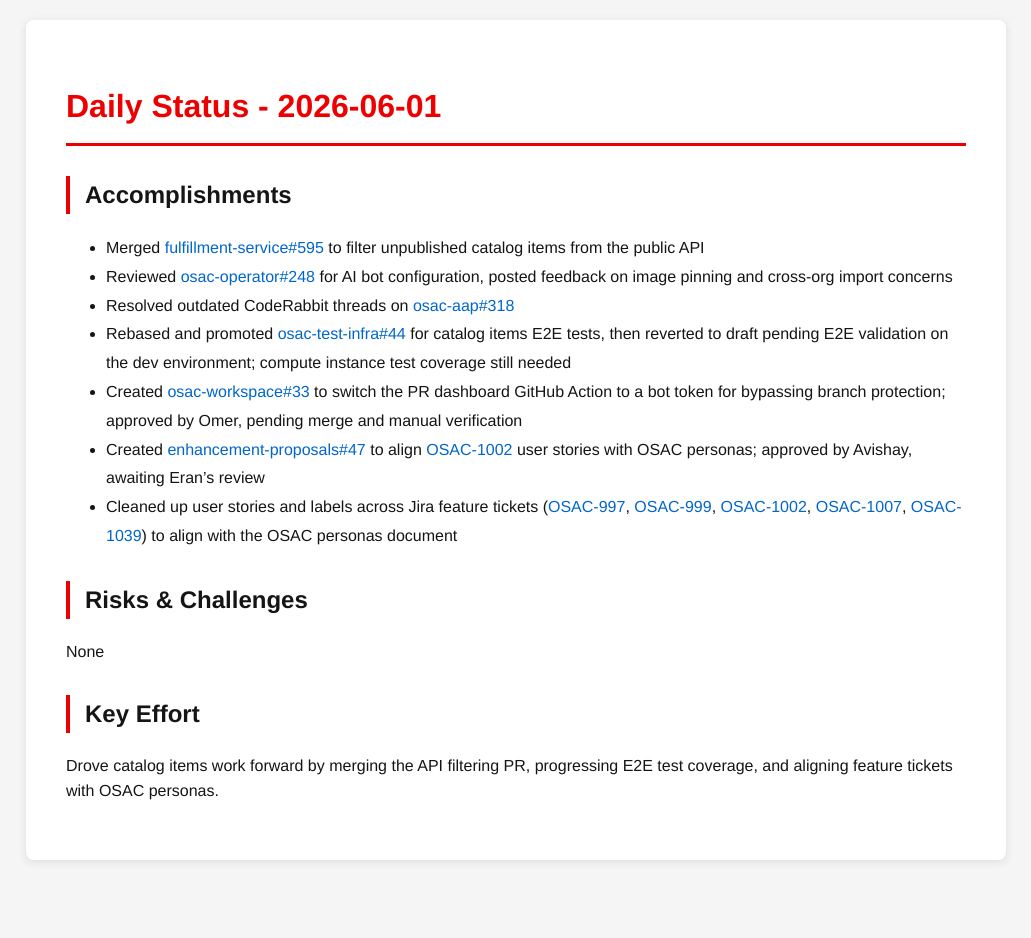
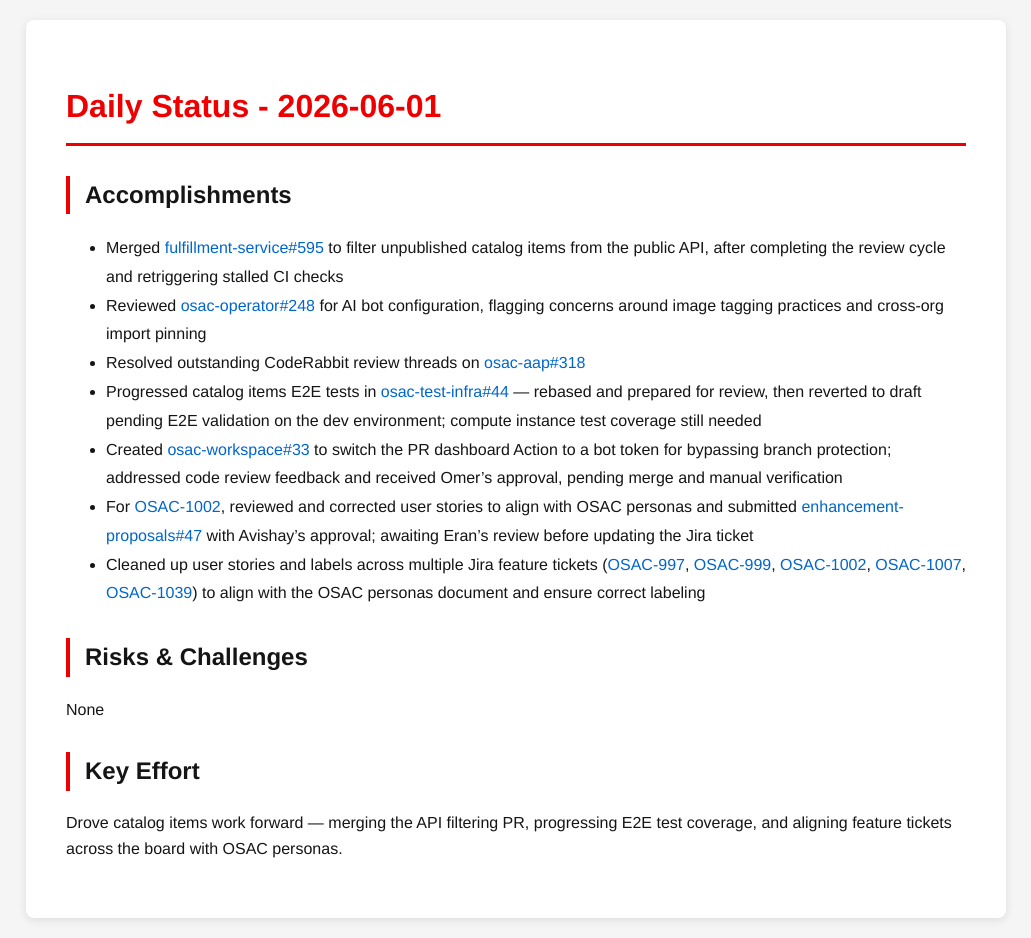
Before and after one commit to tzvatot/daily-status, a Jekyll site: the page built from 2026-06-01.md, in a window 1280 px wide. Shown: the whole page, without its empty margins (124-1155 px from the left). Built offline with Jekyll 4.4.1, drawn with Linux system fonts in a browser that asks for light colours; before the commit the page ends 900 px from its top, so only the background shows below that.

Commit message:
Daily status update - 2026-06-01

```diff
--- a/2026-06-01.md
+++ b/2026-06-01.md
@@ -7,16 +7,16 @@
 # Daily Status - 2026-06-01
 
 ## Accomplishments
-- Merged [fulfillment-service#595](https://github.com/osac-project/fulfillment-service/pull/595) to filter unpublished catalog items from the public API
-- Reviewed [osac-operator#248](https://github.com/osac-project/osac-operator/pull/248) for AI bot configuration, posted feedback on image pinning and cross-org import concerns
-- Resolved outdated CodeRabbit threads on [osac-aap#318](https://github.com/osac-project/osac-aap/pull/318)
-- Rebased and promoted [osac-test-infra#44](https://github.com/osac-project/osac-test-infra/pull/44) for catalog items E2E tests, then reverted to draft pending E2E validation on the dev environment; compute instance test coverage still needed
-- Created [osac-workspace#33](https://github.com/osac-project/osac-workspace/pull/33) to switch the PR dashboard GitHub Action to a bot token for bypassing branch protection; approved by Omer, pending merge and manual verification
-- Created [enhancement-proposals#47](https://github.com/osac-project/enhancement-proposals/pull/47) to align [OSAC-1002](https://redhat.atlassian.net/browse/OSAC-1002) user stories with OSAC personas; approved by Avishay, awaiting Eran's review
-- Cleaned up user stories and labels across Jira feature tickets ([OSAC-997](https://redhat.atlassian.net/browse/OSAC-997), [OSAC-999](https://redhat.atlassian.net/browse/OSAC-999), [OSAC-1002](https://redhat.atlassian.net/browse/OSAC-1002), [OSAC-1007](https://redhat.atlassian.net/browse/OSAC-1007), [OSAC-1039](https://redhat.atlassian.net/browse/OSAC-1039)) to align with the OSAC personas document
+- Merged [fulfillment-service#595](https://github.com/osac-project/fulfillment-service/pull/595) to filter unpublished catalog items from the public API, after completing the review cycle and retriggering stalled CI checks
+- Reviewed [osac-operator#248](https://github.com/osac-project/osac-operator/pull/248) for AI bot configuration, flagging concerns around image tagging practices and cross-org import pinning
+- Resolved outstanding CodeRabbit review threads on [osac-aap#318](https://github.com/osac-project/osac-aap/pull/318)
+- Progressed catalog items E2E tests in [osac-test-infra#44](https://github.com/osac-project/osac-test-infra/pull/44) — rebased and prepared for review, then reverted to draft pending E2E validation on the dev environment; compute instance test coverage still needed
+- Created [osac-workspace#33](https://github.com/osac-project/osac-workspace/pull/33) to switch the PR dashboard Action to a bot token for bypassing branch protection; addressed code review feedback and received Omer's approval, pending merge and manual verification
+- For [OSAC-1002](https://redhat.atlassian.net/browse/OSAC-1002), reviewed and corrected user stories to align with OSAC personas and submitted [enhancement-proposals#47](https://github.com/osac-project/enhancement-proposals/pull/47) with Avishay's approval; awaiting Eran's review before updating the Jira ticket
+- Cleaned up user stories and labels across multiple Jira feature tickets ([OSAC-997](https://redhat.atlassian.net/browse/OSAC-997), [OSAC-999](https://redhat.atlassian.net/browse/OSAC-999), [OSAC-1002](https://redhat.atlassian.net/browse/OSAC-1002), [OSAC-1007](https://redhat.atlassian.net/browse/OSAC-1007), [OSAC-1039](https://redhat.atlassian.net/browse/OSAC-1039)) to align with the OSAC personas document and ensure correct labeling
 
 ## Risks & Challenges
 None
 
 ## Key Effort
-Drove catalog items work forward by merging the API filtering PR, progressing E2E test coverage, and aligning feature tickets with OSAC personas.
+Drove catalog items work forward — merging the API filtering PR, progressing E2E test coverage, and aligning feature tickets across the board with OSAC personas.
```
